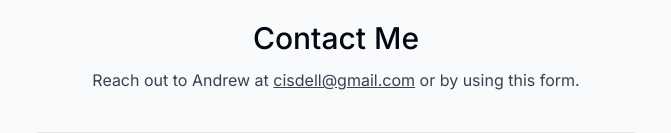
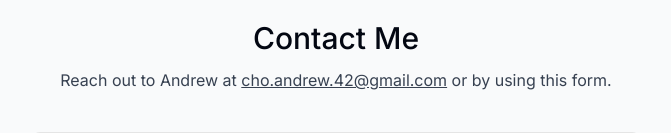
Before and after one commit to cisdell/personal_web_ver2, a Next.js app: page / in a window 1280 px wide. Shown: the part 3941-4074 px from the top of the page, without its empty margins (304-975 px from the left). Built offline with nearby package versions, Linux system fonts and the light colour scheme; no server answers.

Commit message:
changed email address

```diff
--- a/components/contact.tsx
+++ b/components/contact.tsx
@@ -31,8 +31,8 @@
       <SectionHeading title={"Contact Me"} />
       <p className="text-gray-700 -mt-5 dark:text-white/80">
         Reach out to Andrew at{" "}
-        <a className="underline" href="mailto:cisdell@gmail.com">
-          cisdell@gmail.com
+        <a className="underline" href="mailto:cho.andrew.42@gmail.com">
+          cho.andrew.42@gmail.com
         </a>{" "}
         or by using this form.
       </p>
```
